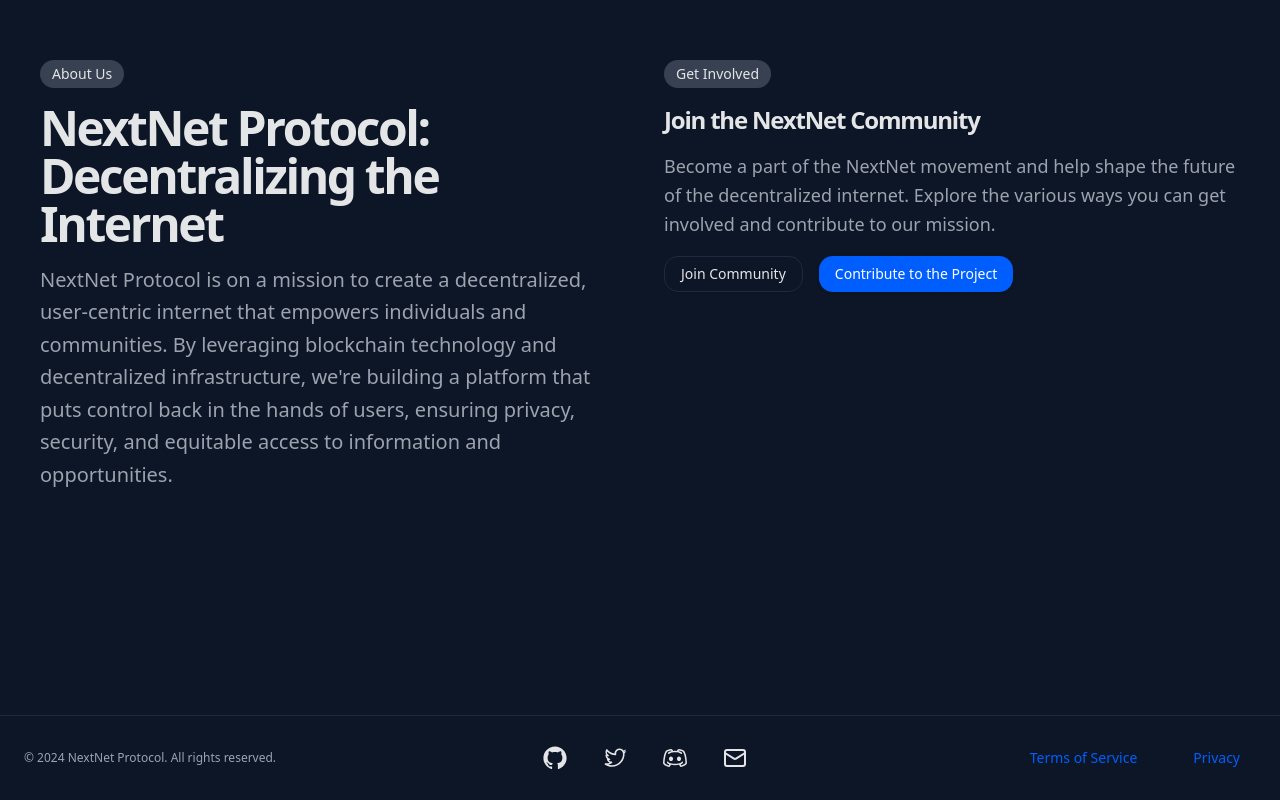
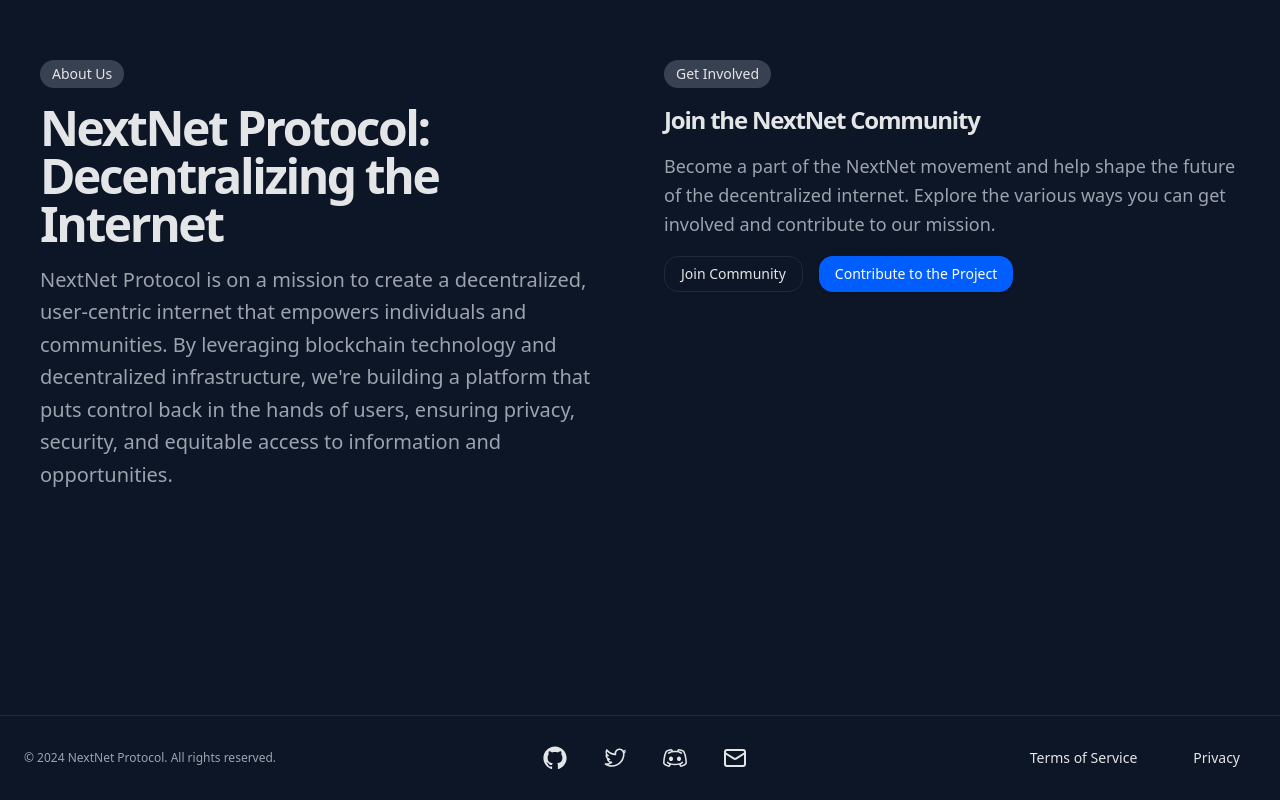
Before and after one commit to nextnet-works/marketing, a React (Vite) app: page / in a window 1280 px wide. Shown: the part 2915-3715 px from the top of the page. Built offline with nearby package versions, Linux system fonts and the light colour scheme.

Commit message:
added colors to footer

```diff
--- a/src/components/layout/Footer.tsx
+++ b/src/components/layout/Footer.tsx
@@ -6,6 +6,7 @@ import {
   GitHubLogoIcon,
   TwitterLogoIcon,
 } from "@radix-ui/react-icons";
+import { buttonLinkClass } from "./Header";
 
 export const Footer = () => {
   return (
@@ -28,10 +29,10 @@ export const Footer = () => {
         </Button>
       </div>
       <nav className="flex gap-4 sm:gap-6">
-        <Button variant="link" asChild>
+        <Button variant="link" asChild className={buttonLinkClass}>
           <Link href="#"> Terms of Service</Link>
         </Button>
-        <Button variant="link" asChild>
+        <Button variant="link" asChild className={buttonLinkClass}>
           <Link href="#">Privacy</Link>
         </Button>
       </nav>
--- a/src/components/layout/Header.tsx
+++ b/src/components/layout/Header.tsx
@@ -9,9 +9,8 @@ const buttons = [
   { label: "Contact", href: "#" },
 ] as const;
 
+export const buttonLinkClass = "text-white-500";
 export const Header = () => {
-  const buttonClass = "text-white-500";
-
   return (
     <header className="px-4 lg:px-6 h-14 flex items-center">
       <Link href="#" className="flex items-center justify-center">
@@ -23,7 +22,7 @@ export const Header = () => {
             key={button.label}
             variant="link"
             asChild
-            className={buttonClass}
+            className={buttonLinkClass}
           >
             <Link href={button.href}>{button.label}</Link>
           </Button>
```
